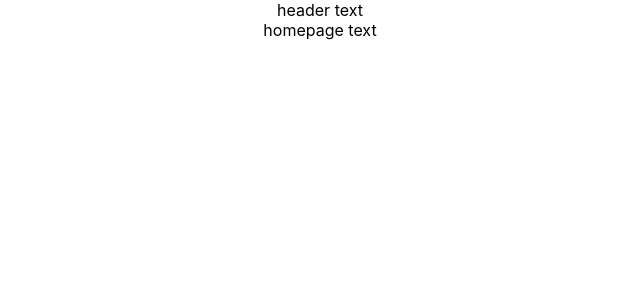
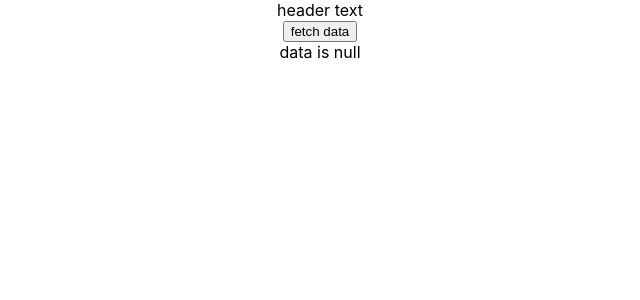
Before and after one commit to kyleair/bet-helper, a React (Create React App) app: page / in a window 1280 px wide. Shown: the top 300 px of the page, without its empty margins (320-960 px from the left). Built offline with nearby package versions, Linux system fonts and the light colour scheme.

Commit message:
adding in first API call and messing around w data

```diff
--- a/package.json
+++ b/package.json
@@ -10,6 +10,7 @@
     "@types/node": "^16.7.13",
     "@types/react": "^18.0.0",
     "@types/react-dom": "^18.0.0",
+    "axios": "^1.6.2",
     "react": "^18.2.0",
     "react-dom": "^18.2.0",
     "react-scripts": "5.0.1",
--- a/src/App.tsx
+++ b/src/App.tsx
@@ -3,7 +3,7 @@ import { Header } from "./Components/Header";
 import { Homepage } from "./Components/Homepage";
 import './App.css';
 
-function App() {
+const App = () => {
   return (
     <div className="App">
       <Header />
--- a/src/Components/Homepage.tsx
+++ b/src/Components/Homepage.tsx
@@ -1,7 +1,63 @@
-import React from 'react';
+import React, {useState} from 'react';
+import axios from 'axios';
+
+interface LeagueType {
+    id: number;
+    logo: string;
+    name: string;
+    season: string;
+    type: string;
+}
+
+interface GamesResponse {
+    country: any;
+    date: Date;
+    id: number;
+    league: LeagueType;
+    scores: any;
+    stage?: string;
+    status: any;
+    teams: any;
+    time: string;
+    timestamp: number;
+    timezone: string;
+    week: any;
+}
 
 export const Homepage: React.FC = () => {
+    const [responseData, setResponseData] = useState<GamesResponse[]>();
+
+    const onFetchDataClick = async () => {
+        const options = {
+            method: 'GET',
+            url: 'https://api-basketball.p.rapidapi.com/games',
+            params: {
+                timezone: 'America/Toronto',
+                league: '12', // league ID for NBA from API
+                date: '2023-12-01' // need to make this always be todays date
+              },
+            headers: {
+              'X-RapidAPI-Key': '86a584335bmshc19523db0e51bbfp11a759jsnb08a99cb55ba',
+              'X-RapidAPI-Host': 'api-basketball.p.rapidapi.com'
+            }
+          };
+
+          try {
+              const response = await axios.request(options);
+              setResponseData(response.data.response);
+              console.log(response.data.response);
+          } catch (error) {
+              console.error(error);
+          }
+    }
+
     return(
-        <div>homepage text</div>
+        <div>
+            <button onClick={onFetchDataClick}>fetch data</button>
+            { responseData ?
+                "responseData.response[0].league.name:" + responseData[0].league.name : <div>data is null</div>
+            }
+
+        </div>
     );
 }
```
Also changed, not shown: 1 other file (tests, documents, lock files or other folders).
